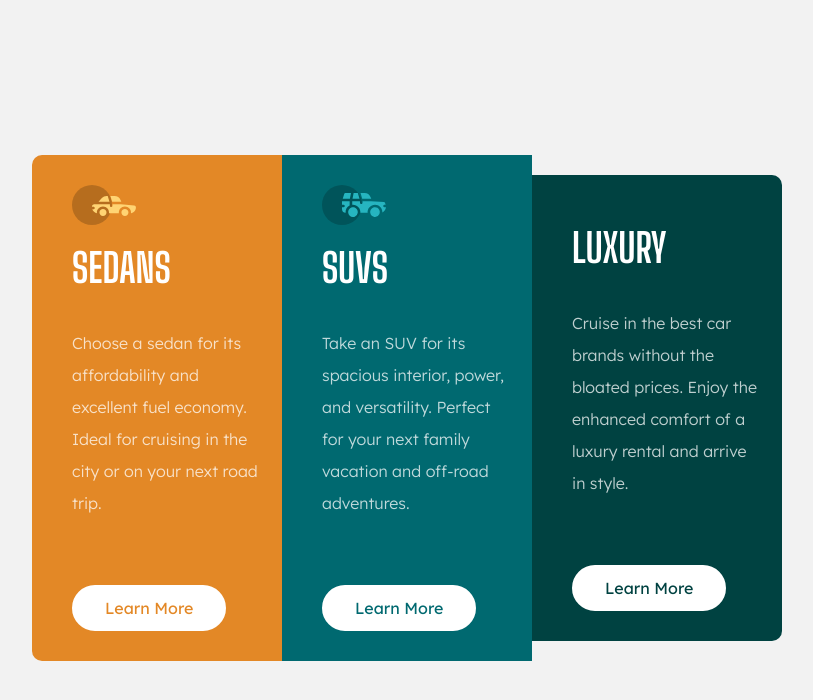
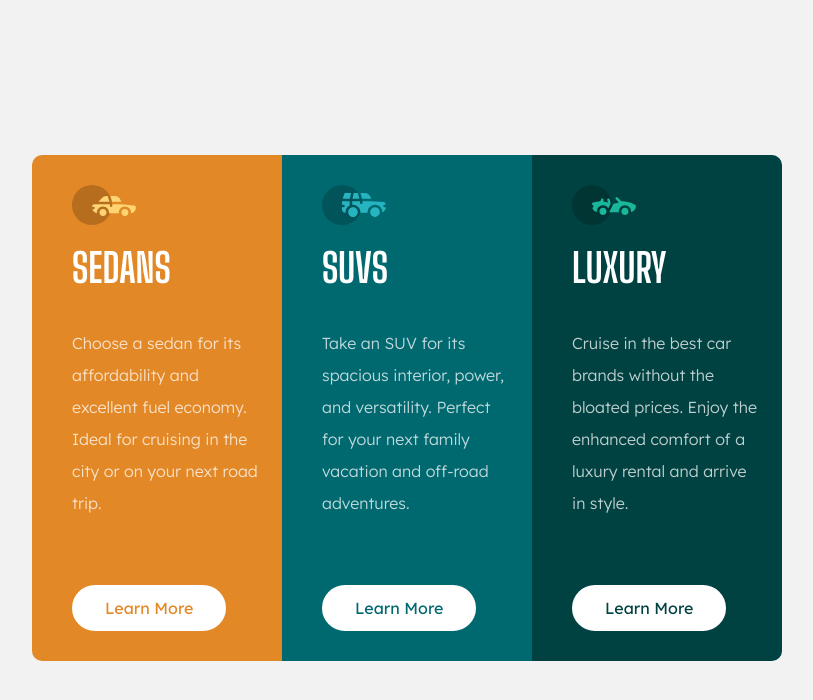
Before and after one commit to JaviVaSu/3-column-preview-card-component-FrontEnd-Mentor, a plain HTML site: page index.html in a window 1280 px wide. Shown: the whole page, without its empty margins (233-1046 px from the left). Drawn offline with Linux system fonts and the light colour scheme; the site is published under a folder, as on GitHub Pages, so addresses that start at the root find nothing.

Commit message:
Add files via upload

```diff
--- a/index.html
+++ b/index.html
@@ -46,7 +46,7 @@
 
       <div class="luxury">
 
-        <img src="/images/icon-luxury.svg" alt="">
+        <img src="./images/icon-luxury.svg" alt="">
         <h2 class="titulo">Luxury</h2>
         <p class="descripcion">Cruise in the best car brands without the bloated prices. Enjoy the enhanced comfort of a luxury rental and arrive in style.</p>
         <div class="contenedor-btn">
```
